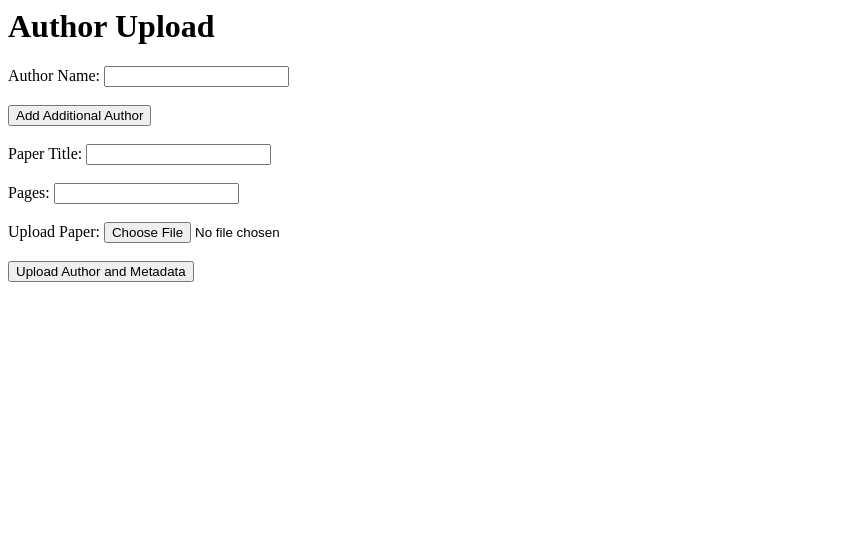
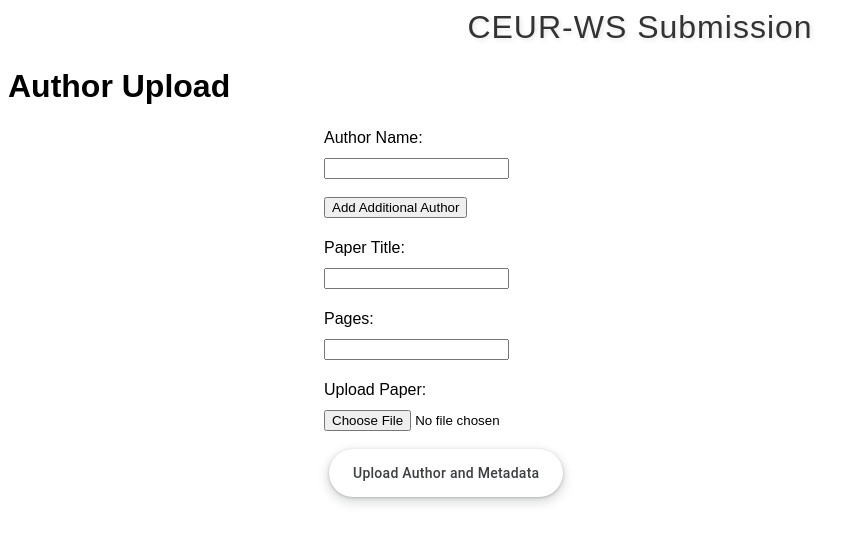
Before and after one commit to ceurws/ceur-ws-prototype, a Django app: template ceur_ws_workshops/workshops/templates/workshops/author_upload.html in a window 1280 px wide. Shown: the top 544 px of the page, without its empty margins (0-865 px from the left). Run offline with Django 5.2, Linux system fonts and the light colour scheme; the template is opened without the code that fills it, so the values that code supplies are empty; parts of the project's set-up code (start-up, migrations or seed data) failed here and were passed over.

Commit message:
added a bit of css and reorganized files

```diff
--- a/ceur_ws_workshops/workshops/static/workshops/style.css
+++ b/ceur_ws_workshops/workshops/static/workshops/style.css
@@ -203,7 +203,7 @@ form {
   background-image: none;
   border-style: none;
   box-sizing: border-box;
-  color: #fff;
+  color: #da0b0b;
   cursor: pointer;
   display: inline-block;
   flex-direction: row;
@@ -244,7 +244,7 @@ form {
 }
 
 .button-77:before {
-  background-color: rgba(249, 58, 19, .32);
+  background-color: rgba(64, 16, 6, 0.32);
   content: "";
   display: block;
   height: 100%;
--- a/ceur_ws_workshops/workshops/templates/workshops/author_upload.html
+++ b/ceur_ws_workshops/workshops/templates/workshops/author_upload.html
@@ -1,3 +1,5 @@
+{% extends "workshops/workshop_edit_success.html" %}
+{% load static %}
 {% block content %}
     <h1>Author Upload</h1>
 
@@ -22,7 +24,7 @@
         <label for="uploaded_file">Upload Paper:</label>
         <input type="file" id="uploaded_file" name="uploaded_file" accept=".pdf, .doc, .docx" required><br><br>
 
-        <input type="submit" value="Upload Author and Metadata">
+        <input type="submit" value="Upload Author and Metadata" class="button-17">
     </form>
 
     <script>
--- a/ceur_ws_workshops/workshops/templates/workshops/author_upload_success.html
+++ b/ceur_ws_workshops/workshops/templates/workshops/author_upload_success.html
@@ -1,3 +1,4 @@
+{% load static %}
 {% block content %}
     <h1>Are all the details correct?</h1>
 
@@ -25,7 +26,7 @@
 
     {% csrf_token %}
     <div class="button-group">
-        <input type="button" value="Edit details" onclick="javascript:history.go(-1)">
+        <input type="button" value="Edit details" onclick="javascript:history.go(-1)" class="button-17">
         <a type="button" href="{% url 'workshops:author_overview' secret_token=paper.secret_token %}" class="button">Confirm details</a>
     </div>
     <!-- You can provide additional content or links here as needed. -->
--- a/ceur_ws_workshops/workshops/templates/workshops/edit_workshop.html
+++ b/ceur_ws_workshops/workshops/templates/workshops/edit_workshop.html
@@ -31,7 +31,7 @@
       {% endfor %}
 
       <div class="button-group">
-        <input type = button value = "Edit details" onclick="javascript:history.go(-1)" >
+        <input type = button value = "Edit details" onclick="javascript:history.go(-1)" class="button-17">
         <input type="submit" value="Confirm" class="button-17">
       </div>
     </form>
--- a/ceur_ws_workshops/workshops/templates/workshops/workshop_edit_success.html
+++ b/ceur_ws_workshops/workshops/templates/workshops/workshop_edit_success.html
@@ -6,5 +6,5 @@
 <p>Organizer URL: <a href="{{ organizer_url }}">{{ organizer_url }}</a></p>
 <p>Author URL: <a href="{{ author_url }}">{{ author_url }}</a></p>
 
-<input type = button value = "Back" onclick="javascript:history.go(-1)" >
+<input type = button value = "Back" onclick="javascript:history.go(-1)" class="button-17">
 {% endblock %}
```
